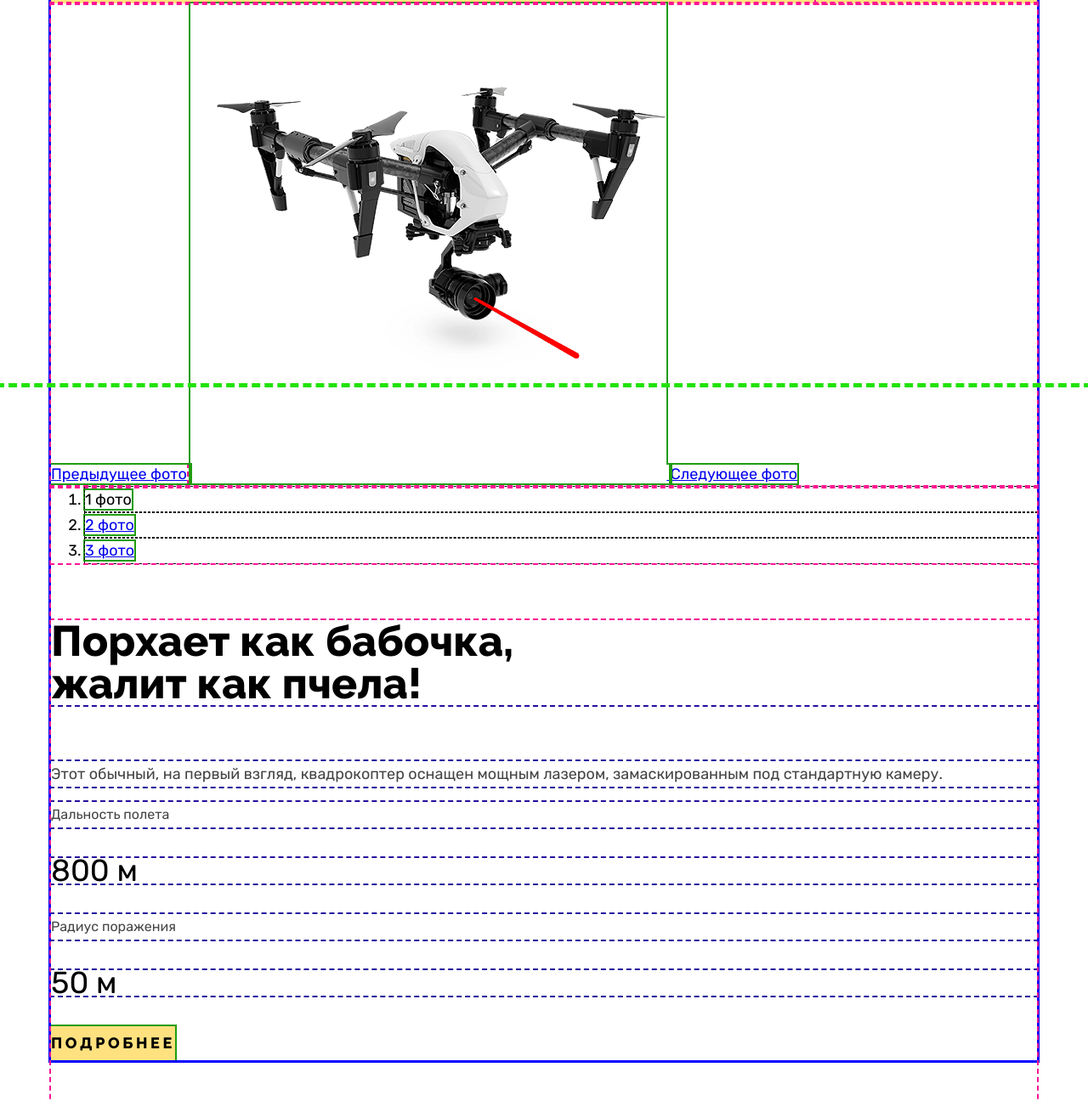
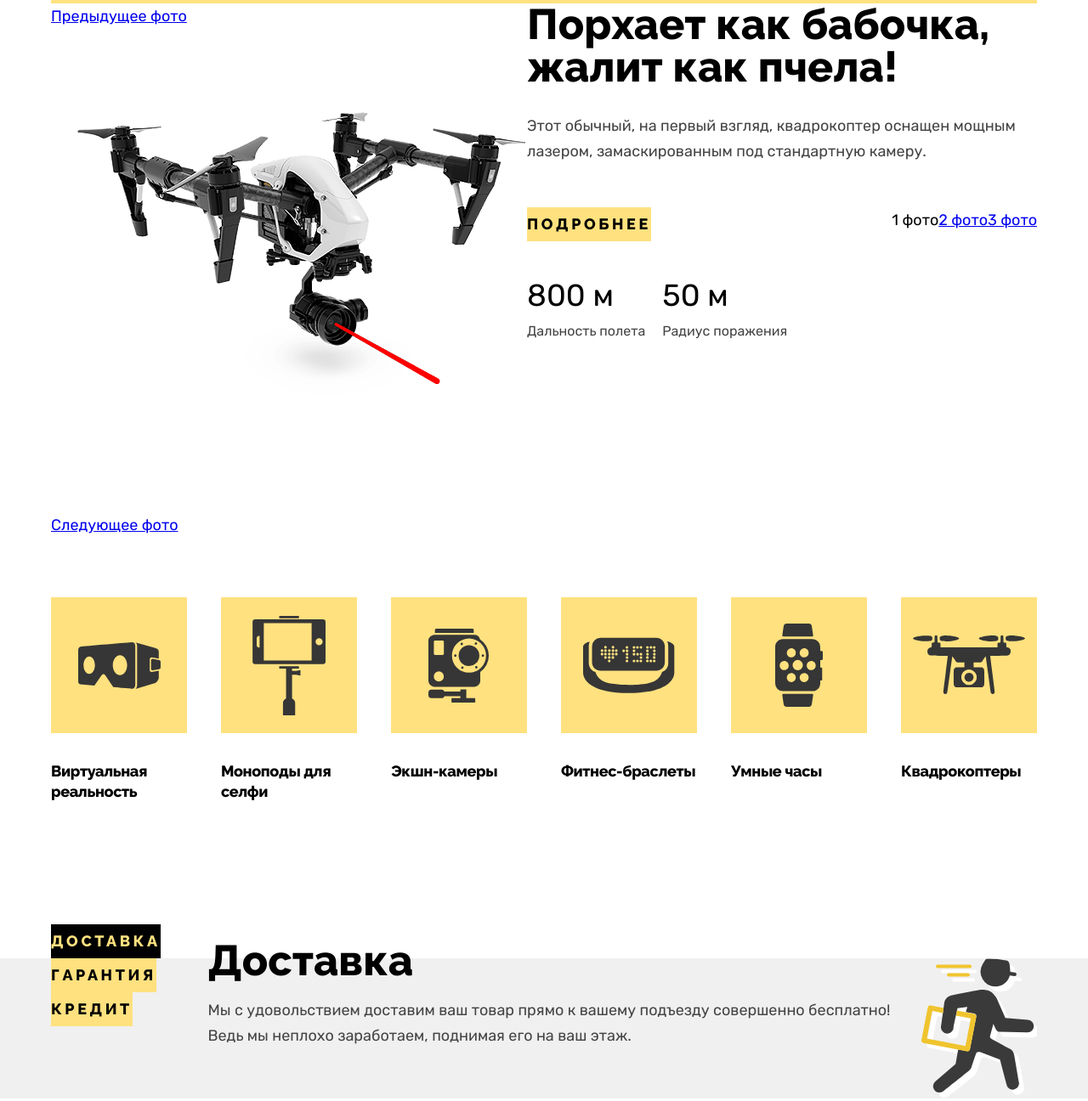
Before and after one commit to htmlacademy-htmlcss/1327459-device-33, a plain HTML site: page index.html in a window 1280 px wide. Shown: the part 349-1645 px from the top of the page at 85% size. Drawn offline with Linux system fonts and the light colour scheme.

Commit message:
Изменения от 27.02.2022

```diff
--- a/index.html
+++ b/index.html
@@ -3,7 +3,7 @@
   <head>
     <meta charset="utf-8">
     <title>HTML Academy: Девайс</title>
-    <link rel="stylesheet" href="styles/outlines.css">
+    <!-- <link rel="stylesheet" href="styles/outlines.css"> -->
     <link rel="stylesheet" href="styles/styles.css">
   </head>
   <body>
@@ -67,6 +67,7 @@
               <div class="slider-number-container">
                 <span class="slider-number">01</span>
               </div>
+              <div class="slider-container-1">
                 <!--Див "Слайдер"-->
                 <div class="slider">
                   <h3 class="visually-hidden">Фотогалерея</h3>
@@ -80,6 +81,13 @@
                     <span class="">Следующее фото</span>
                   </a>
                 </div>
+                <!--Див "Описание товара"-->
+                <div class="bestsellers-card">
+                  <h3 class="visually-hidden">Описание товара</h3>
+                  <h4 class="bestsellers-title">Порхает как бабочка,<br> жалит как пчела!</h4>
+                  <p class="bestsellers-description">Этот обычный, на первый взгляд, квадрокоптер оснащен мощным лазером, замаскированным под стандартную камеру.</p>
+                  <div class="slider-container-2">
+                    <a class="button" href="#">Подробнее</a>
                     <!--Див "Пагинация для слайдера"-->
                     <div class="slider-pagination">
                       <ol class="slider-pagination-list">
@@ -100,16 +108,18 @@
                         </li>
                       </ol>
                     </div>
-              <!--Див "Описание товара"-->
-              <div class="bestsellers-card">
-                <h3 class="visually-hidden">Описание товара</h3>
-                <h4 class="bestsellers-title">Порхает как бабочка,<br> жалит как пчела!</h4>
-                <p class="bestsellers-description">Этот обычный, на первый взгляд, квадрокоптер оснащен мощным лазером, замаскированным под стандартную камеру.</p>
-                <p class="property">Дальность полета</p>
+                  </div>
+                  <div class="bestsellers-properties-container">
+                    <div class="bestsellers-property">
+                      <p class="property-text">Дальность полета</p>
                       <P class="property-value">800 м</P>
-                <p class="property">Радиус поражения</p>
+                    </div>
+                    <div class="bestsellers-property">
+                      <p class="property-text">Радиус поражения</p>
                       <P class="property-value">50 м</P>
-                <a class="button" href="#">Подробнее</a>
+                    </div>
+                  </div>
+                </div>
               </div>
             </li>
           </ol>
@@ -120,40 +130,53 @@
           <ul class="categories-list">
             <li class="categories-item">
               <a class="categories-item-link" href="#">
+                <div class="categories-item-block">
                   <img class="categories-item-image" src="images/categories-vr.svg" width="97" height="55" alt="Виртуальная реальность">
+                </div>
                 <span class="categories-item-name">Виртуальная реальность</span>
               </a>
             </li>
             <li class="categories-item">
               <a class="categories-item-link" href="#">
-                <img class="categories-item-image" src="images/categories-vr.svg" width="97" height="55" alt="Виртуальная реальность">
-                <span class="categories-item-name">Виртуальная реальность</span>
+                <div class="categories-item-block">
+                  <img class="categories-item-image" src="images/categories-monopods.svg" width="87" height="117" alt="Моноподы для селфи">
+                </div>
+                <span class="categories-item-name">Моноподы для селфи</span>
               </a>
             </li>
             <li class="categories-item">
               <a class="categories-item-link" href="#">
-                <img class="categories-item-image" src="images/categories-vr.svg" width="97" height="55" alt="Виртуальная реальность">
-                <span class="categories-item-name">Виртуальная реальность</span>
+                <div class="categories-item-block">
+                  <img class="categories-item-image" src="images/categories-cameras.svg" width="72" height="87" alt="Экшн-камеры">
+                </div>
+                <span class="categories-item-name">Экшн-камеры</span>
               </a>
             </li>
             <li class="categories-item">
               <a class="categories-item-link" href="#">
-                <img class="categories-item-image" src="images/categories-vr.svg" width="97" height="55" alt="Виртуальная реальность">
-                <span class="categories-item-name">Виртуальная реальность</span>
+                <div class="categories-item-block">
+                  <img class="categories-item-image" src="images/categories-bracelets.svg" width="108" height="66" alt="Фитнес-браслеты">
+                </div>
+                <span class="categories-item-name">Фитнес-браслеты</span>
               </a>
             </li>
             <li class="categories-item">
               <a class="categories-item-link" href="#">
-                <img class="categories-item-image" src="images/categories-vr.svg" width="97" height="55" alt="Виртуальная реальность">
-                <span class="categories-item-name">Виртуальная реальность</span>
+                <div class="categories-item-block">
+                  <img class="categories-item-image" src="images/categories-watch.svg" width="57" height="98" alt="Умные часы">
+                </div>
+                <span class="categories-item-name">Умные часы</span>
               </a>
             </li>
             <li class="categories-item">
               <a class="categories-item-link" href="#">
-                <img class="categories-item-image" src="images/categories-vr.svg" width="97" height="55" alt="Виртуальная реальность">
-                <span class="categories-item-name">Виртуальная реальность</span>
+                <div class="categories-item-block">
+                  <img class="categories-item-image" src="images/categories-drones.svg" width="133" height="70" alt="Квадрокоптеры">
+                </div>
+                <span class="categories-item-name">Квадрокоптеры</span>
               </a>
             </li>
+
           </ul>
         </section>
       </div>
--- a/styles/styles.css
+++ b/styles/styles.css
@@ -139,17 +139,34 @@ body {
   text-decoration: none;
 }
 
+.slider-container-1 {
+  display: flex;
+}
+
+.slider-container-2 {
+  display: flex;
+  justify-content: space-between;
+  margin-top: 51px;
+}
+
 .slider-number-container {
   background-color: #FFE17F;
 }
 
 .slider-number {
   display: block;
-  margin-left: 900px;
+  width: 250px;
+  margin-left: auto;
   font-weight: 700;
   font-size: 180px;
   line-height: 180px;
   color: #ffffff;
+}
+
+.slider-pagination-list {
+  display: flex;
+  list-style-type: none;
+  padding: 0;
 }
 
 .bestsellers-list {
@@ -159,21 +176,42 @@ body {
 }
 
 .bestsellers-title {
+  margin: 0;
   font-family: "Raleway", sans-serif;
   font-size: 50px;
   line-height: 50px;
 }
 
 .bestsellers-description {
+  margin: 0;
+  margin-top: 29px;
   color: #444444;
 }
 
-.property {
+.bestsellers-properties-container {
+  display: flex;
+  margin-top: 49px;
+}
+
+.bestsellers-property {
+  display: flex;
+  flex-direction: column-reverse;
+  margin-left: 20px;
+}
+
+.bestsellers-property:first-child {
+  margin-left: 0;
+}
+
+.property-text {
+  margin: 0;
+  margin-top: 12px;
   font-size: 16px;
   color: #444444;
 }
 
 .property-value {
+  margin: 0;
   font-size: 36px;
 }
 
@@ -206,23 +244,35 @@ body {
 }
 
 .categories-item-image {
-  display: block;
+  position: absolute;
+  top: 0;
+  left: 0;
+  right: 0;
+  bottom: 0;
+  margin: auto;
+}
+
+.categories-item-block {
+  position: relative;
+  width: 160px;
+  height: 160px;
   background-color: #FFE17F;
 }
 
 .categories-item-name {
   display: block;
+  margin-top: 33px;
 }
 
 .categories-item-link {
   display: flex;
+  min-height: 253px;
   flex-direction: column;
   font-family: "Raleway", sans-serif;
   font-size: 18px;
   line-height: 24px;
   letter-spacing: -0.02em;
   color: inherit;
-  text-transform: uppercase;
   text-decoration: none;
 }
 
```
Lines whose indentation alone changed are shown as unchanged.
